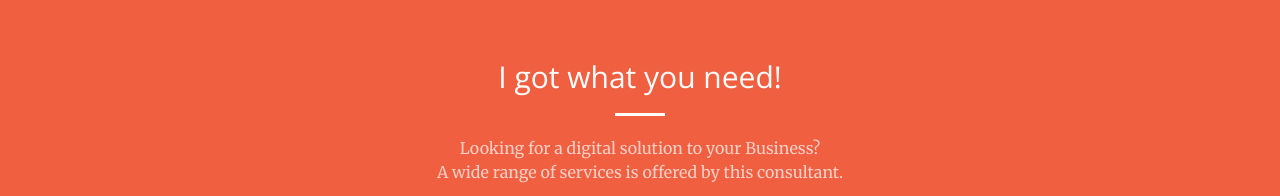
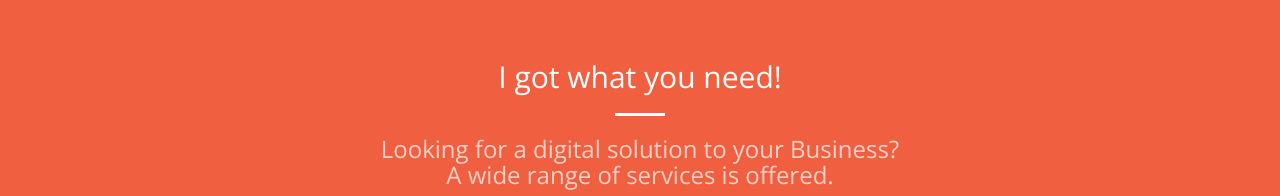
Before and after one commit to agnunga/agnunga.github.io, a website: page index.html in a window 1280 px wide. Shown: the part 840-1036 px from the top of the page. Drawn offline with nearby package versions, Linux system fonts and the light colour scheme.

Commit message:
changed services

```diff
--- a/index.html
+++ b/index.html
@@ -101,10 +101,10 @@
             <div class="col-lg-8 col-lg-offset-2 text-center">
                 <h2 class="section-heading">I got what you need!</h2>
                 <hr class="light">
-                <p class="text-faded">
+                <h3 class="text-faded">
                     Looking for a digital solution to your Business?<br/>
-                    A wide range of services is offered by this consultant.
-                </p>
+                    A wide range of services is offered.
+                </h3>
                 <a href="#services" class="page-scroll btn btn-default btn-xl sr-button">
                     See Services Offered
                 </a>
```
